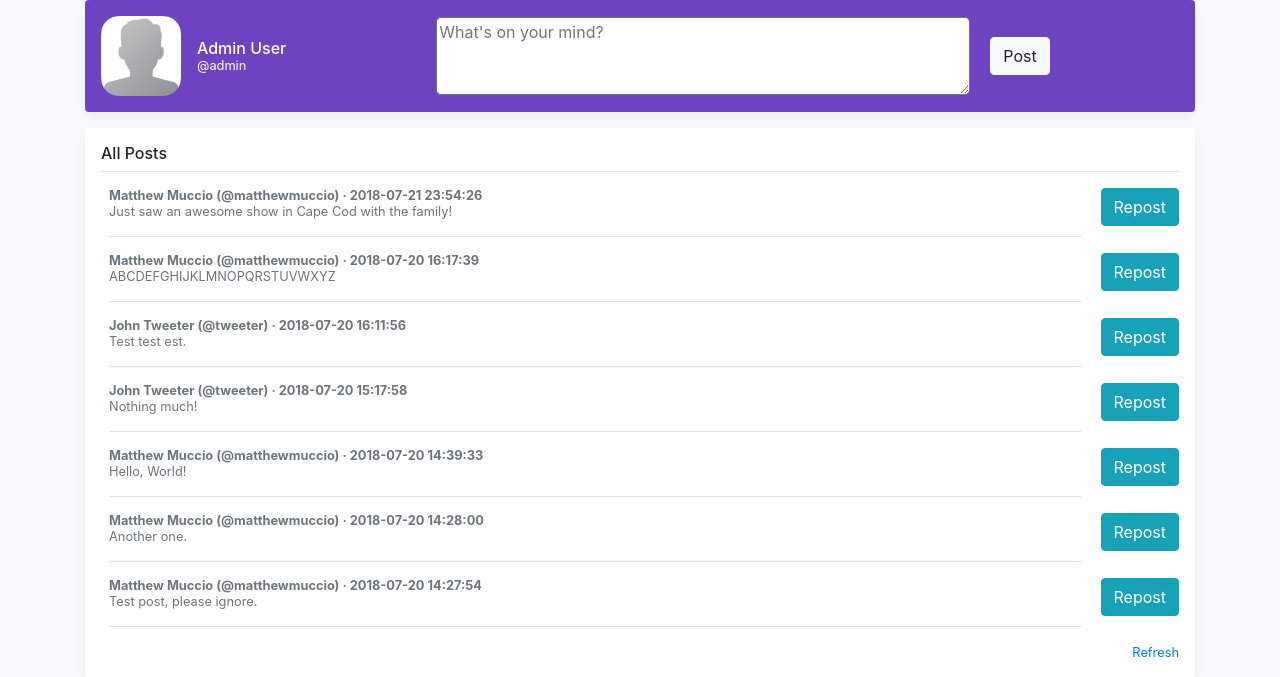
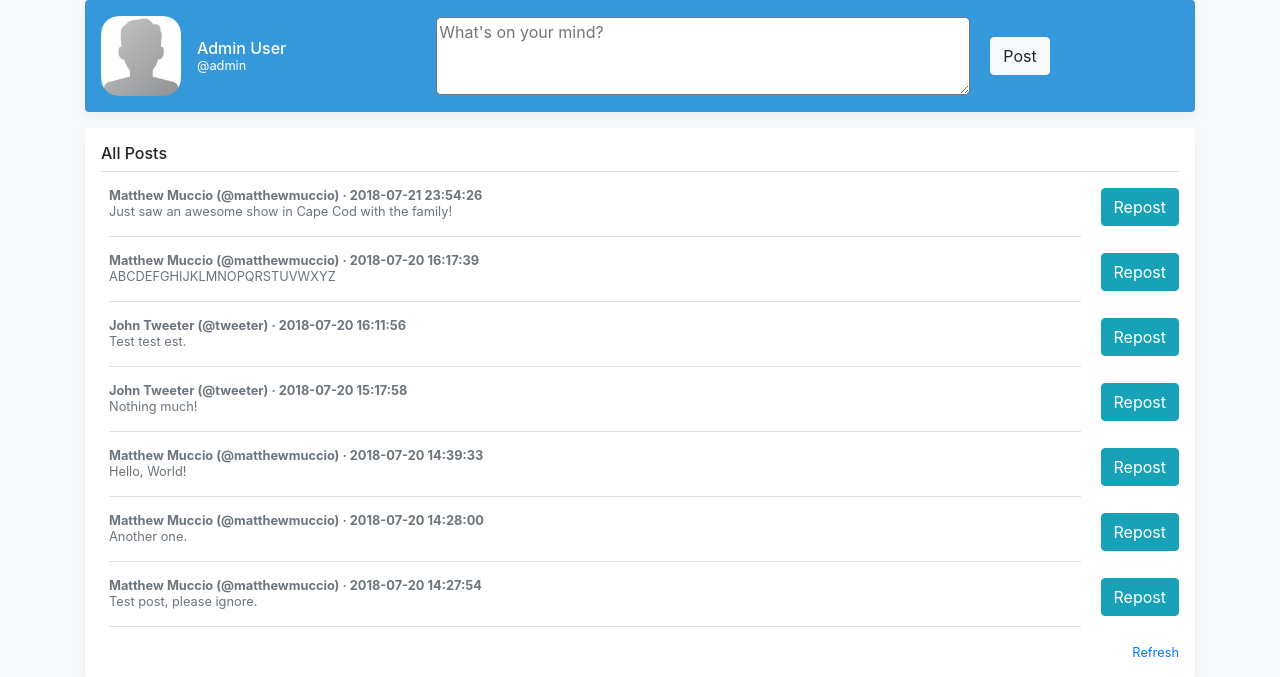
Before and after one commit to matthewmuccio/TweetTweet, a Flask app: page / in a window 1280 px wide. Shown: the part 116-793 px from the top of the page. Run offline with Flask 2, Linux system fonts and the light colour scheme; the first user in the database is signed in; data comes from the database, SQL or seed files in the repository; some libraries are stand-ins or nearby versions.

Commit message:
Changes the background colors of the section that contains the user's full name and username on the feed and profile templates.

```diff
--- a/run/core/templates/feed.html
+++ b/run/core/templates/feed.html
@@ -2,7 +2,7 @@
 
 {% block content %}
     <main role="main" class="container">
-        <div class="d-flex align-items-center p-3 my-3 text-white-50 bg-purple rounded box-shadow">
+        <div class="d-flex align-items-center p-3 my-3 text-white-50 bg-blue rounded box-shadow">
             <img class="mr-3" src="{{ url_for('static', filename='default-profile-pic.png') }}" alt="" width="80" height="80">
             <div class="lh-100">
                 <h6 class="mb-0 text-white lh-100"><a href="{{ url_for('profile.show_profile') }}" class="no-link">{{ first_name }} {{ last_name }}</a></h6>
--- a/run/core/templates/profile.html
+++ b/run/core/templates/profile.html
@@ -2,7 +2,7 @@
 
 {% block content %}
     <main role="main" class="container">
-        <div class="d-flex align-items-center p-3 my-3 text-white-50 bg-blue rounded box-shadow">
+        <div class="d-flex align-items-center p-3 my-3 text-white-50 bg-purple rounded box-shadow">
             <img class="mr-3" src="{{ url_for('static', filename='default-profile-pic.png') }}" alt="" width="80" height="80">
             <div class="lh-100">
                 <h6 class="mb-0 text-white lh-100"><a href="{{ url_for('profile.show_profile') }}" class="no-link">{{ first_name }} {{ last_name }}</a></h6>
```
